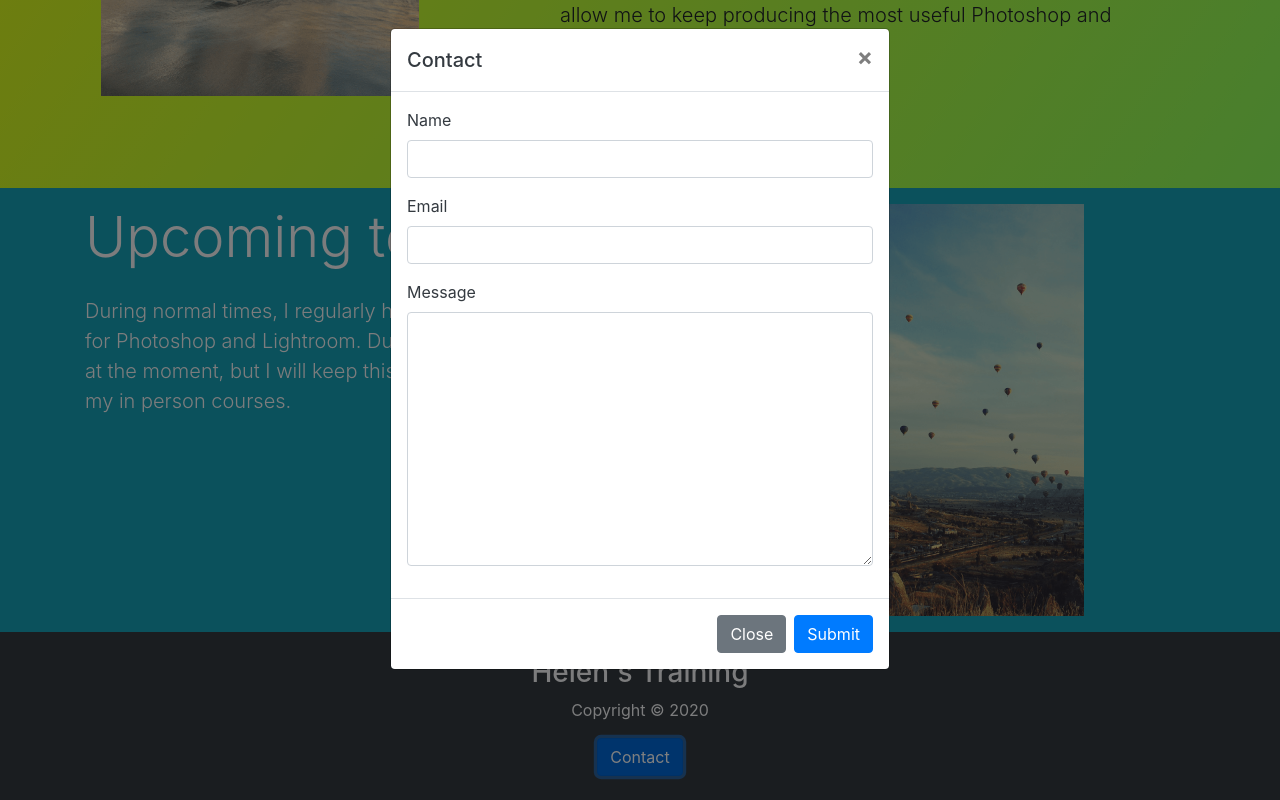
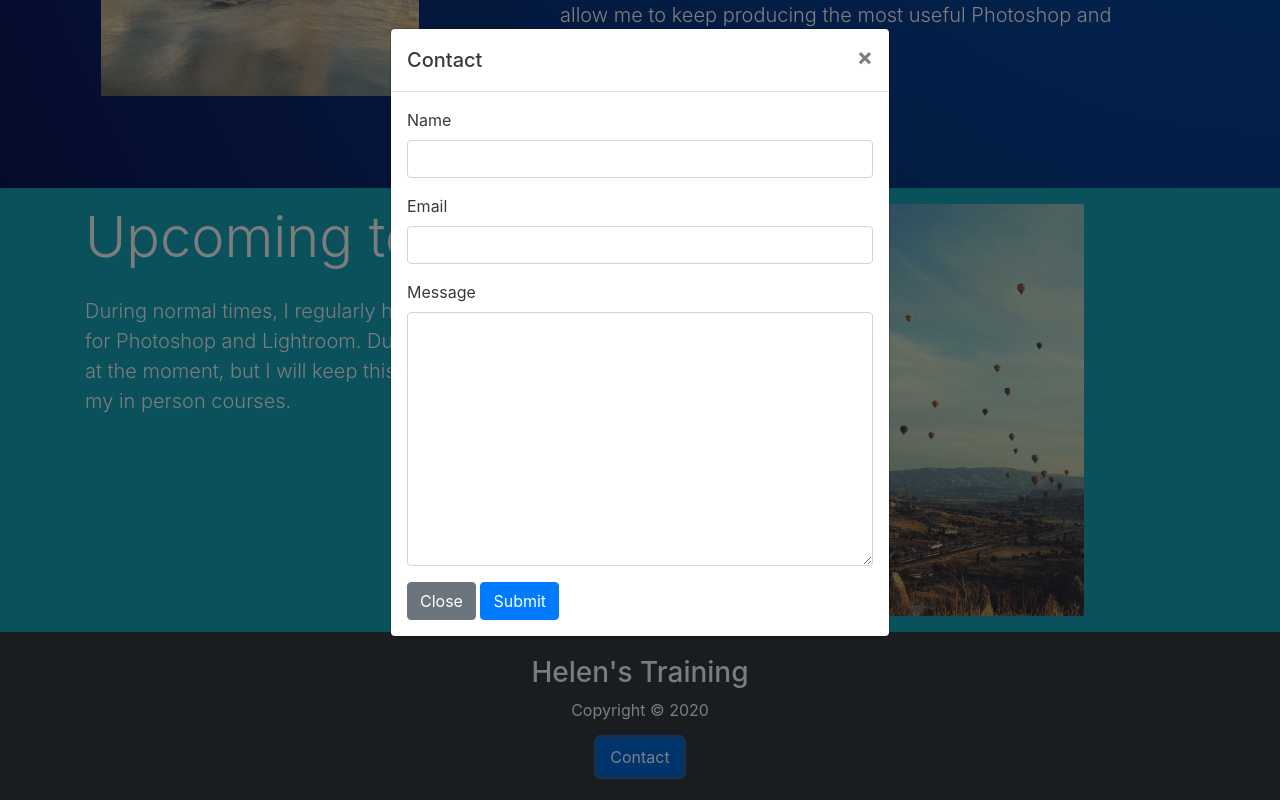
Before and after one commit to timsmith96/helen-training, a plain HTML site: page about.html in a window 1280 px wide. Both pictures are taken after a click on the button "Contact". Shown: the part 1006-1806 px from the top of the page. Drawn offline with nearby package versions, Linux system fonts and the light colour scheme.

Commit message:
minor changes

```diff
--- a/about.html
+++ b/about.html
@@ -179,12 +179,10 @@
           </div>
           <div class="modal-body">
             <form
-              name="contact"
+              name="contactv2"
               netlify-honeypot="bot-field"
               method="POST"
               data-netlify="true"
-              action="process.php"
-              data-netlify-recaptcha="true"
             >
               <div class="form-group">
                 <label for="name">Name</label>
@@ -214,17 +212,21 @@
                   <input type="text" name="bot-field" />
                 </label>
               </p>
-              <div class="text-center">
+              <!-- <div class="text-center">
                 <div class="recaptcha" data-netlify-recaptcha="true"></div>
-              </div>
+              </div> -->
+              <button class="btn btn-secondary" data-dismiss="modal">
+                Close
+              </button>
+              <button type="submit" class="btn btn-primary">Submit</button>
             </form>
           </div>
-          <div class="modal-footer">
+          <!-- <div class="modal-footer">
             <button class="btn btn-secondary" data-dismiss="modal">
               Close
             </button>
             <button type="submit" class="btn btn-primary">Submit</button>
-          </div>
+          </div> -->
         </div>
       </div>
     </div>
--- a/css/style.css
+++ b/css/style.css
@@ -4,10 +4,11 @@
 }
 
 body {
-  background: #fffa01;
-  background: -webkit-linear-gradient(top left, #fffa01, #7bff6f);
-  background: -moz-linear-gradient(top left, #fffa01, #7bff6f);
-  background: linear-gradient(to bottom right, #fffa01, #7bff6f);
+  background: #026ccc;
+  background: -webkit-radial-gradient(top right, #026ccc, #0d0745);
+  background: -moz-radial-gradient(top right, #026ccc, #0d0745);
+  background: radial-gradient(to bottom left, #026ccc, #0d0745);
+  color: #fff;
 }
 
 #hidden {
```
Also changed, not shown: lightroom.html (+2 -1 lines), photoshop.html (+10 -9 lines).
